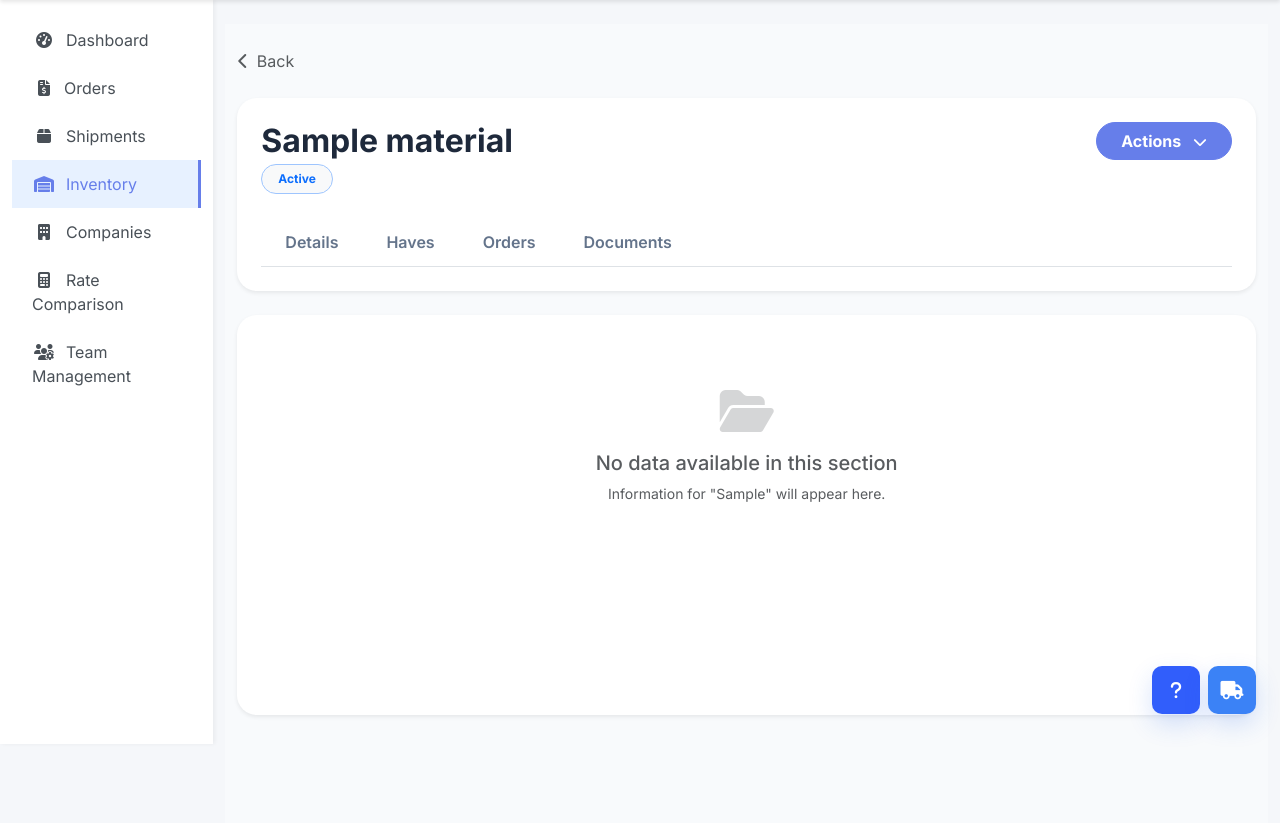
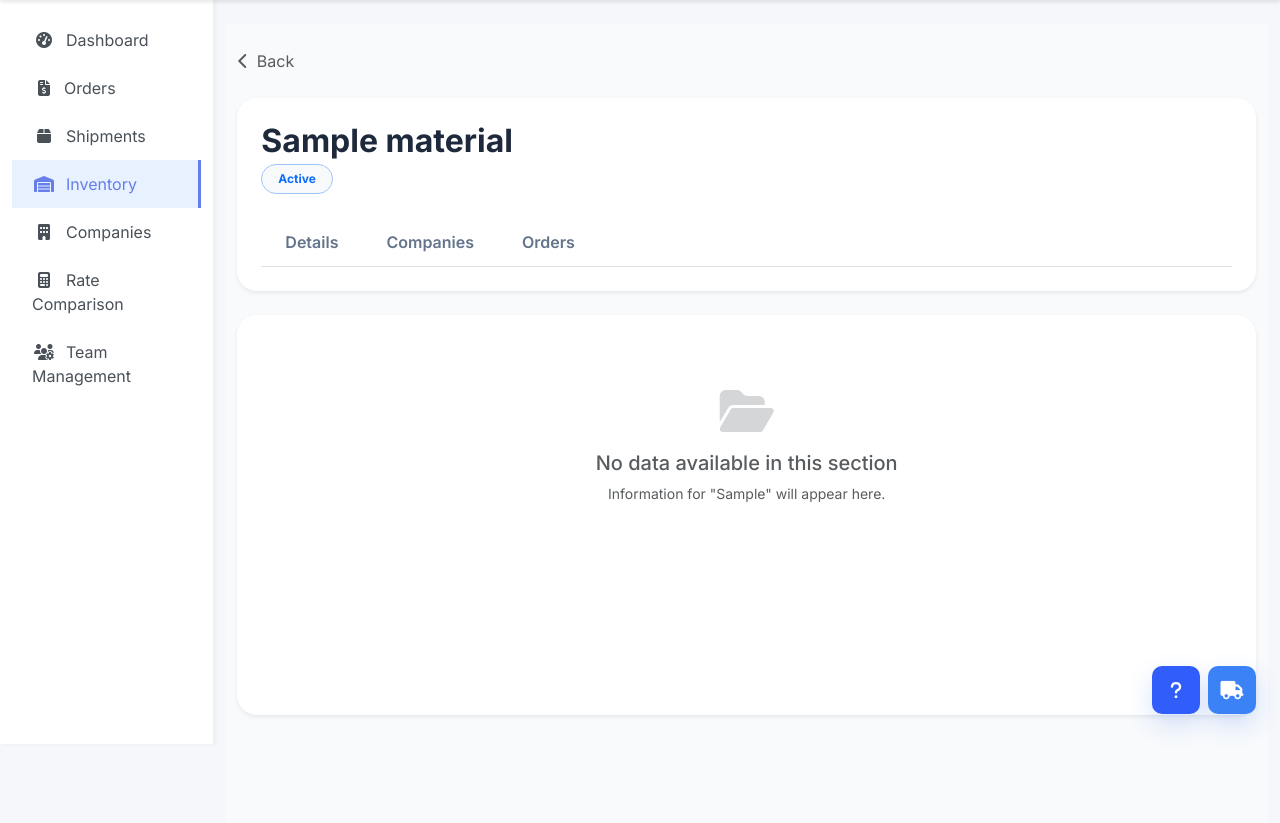
Before and after one commit to subhamcubeinfotech/CRM, a Django app: template templates/inventory/material_detail.html in a window 1280 px wide. Shown: the part 62-885 px from the top of the page. Run offline with Django 5.2, Linux system fonts and the light colour scheme; the template is opened without the code that fills it: most values are stand-ins (such as "Sample title", 1, 10 or a date in 2020).

Commit message:
feat: add material detail view template with tabbed navigation for inventory and order tracking

```diff
--- a/templates/inventory/material_detail.html
+++ b/templates/inventory/material_detail.html
@@ -22,15 +22,6 @@
                         </div>
                     </div>
                 </div>
-                <div class="dropdown">
-                    <button class="btn btn-primary px-4 fw-bold rounded-pill" type="button" data-bs-toggle="dropdown">
-                        Actions <i class="fas fa-chevron-down ms-2 small"></i>
-                    </button>
-                    <ul class="dropdown-menu dropdown-menu-end border-0 shadow-lg" style="border-radius: 12px;">
-                        <li><a class="dropdown-item py-2 px-3" href="#"><i class="fas fa-edit me-2 text-muted"></i> Edit Material</a></li>
-                        <li><a class="dropdown-item py-2 px-3 text-danger" href="#"><i class="fas fa-trash me-2"></i> Delete</a></li>
-                    </ul>
-                </div>
             </div>
 
             <!-- Tabs -->
@@ -39,13 +30,10 @@
                     <a class="nav-link {% if active_tab == 'details' %}active{% endif %}" href="?name={{ material.name }}&tab=details">Details</a>
                 </li>
                 <li class="nav-item">
-                    <a class="nav-link {% if active_tab == 'haves' %}active{% endif %}" href="?name={{ material.name }}&tab=haves">Haves</a>
+                    <a class="nav-link {% if active_tab == 'haves' %}active{% endif %}" href="?name={{ material.name }}&tab=haves">Companies</a>
                 </li>
                 <li class="nav-item">
                     <a class="nav-link {% if active_tab == 'orders' %}active{% endif %}" href="?name={{ material.name }}&tab=orders">Orders</a>
-                </li>
-                <li class="nav-item">
-                    <a class="nav-link {% if active_tab == 'documents' %}active{% endif %}" href="?name={{ material.name }}&tab=documents">Documents</a>
                 </li>
             </ul>
         </div>
```
